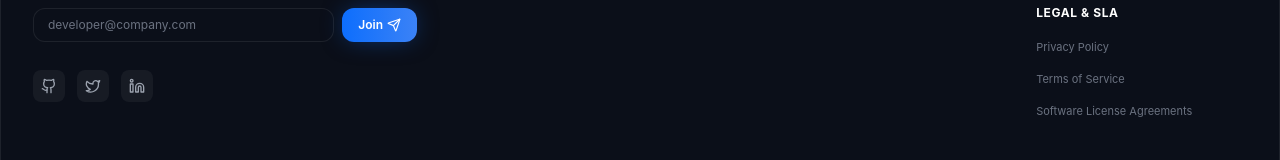
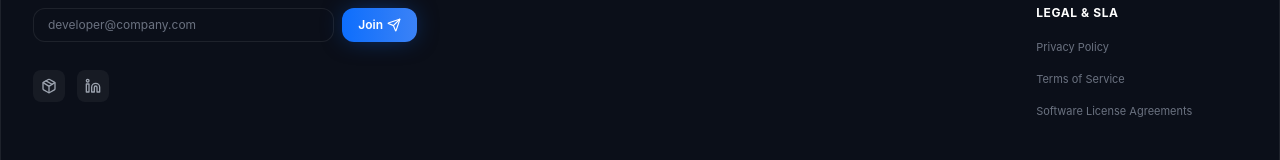
Before and after one commit to aabid-wani/stratametriq-website, a Next.js app: page / in a window 1280 px wide. Shown: the part 3872-4032 px from the top of the page. Built offline with nearby package versions, Linux system fonts and the light colour scheme.

Commit message:
Update footer social icons for NPM and LinkedIn

```diff
--- a/src/components/global/BrandFooter.tsx
+++ b/src/components/global/BrandFooter.tsx
@@ -2,7 +2,7 @@
 
 import React, { useState } from "react";
 import Link from "next/link";
-import { ShieldCheck, Send, Github, Twitter, Linkedin, Terminal, Heart, CheckCircle2 } from "lucide-react";
+import { ShieldCheck, Send, Package, Linkedin, Terminal, Heart, CheckCircle2 } from "lucide-react";
 import { FOOTER_NAVIGATION } from "@/config/brandNavigation";
 
 export default function BrandFooter() {
@@ -74,13 +74,10 @@ export default function BrandFooter() {
 
             {/* Social Links */}
             <div className="flex items-center space-x-3 pt-3 text-gray-400">
-              <a href="https://github.com/aabid-wani" target="_blank" rel="noreferrer" className="p-2 rounded-lg bg-white/5 hover:bg-white/10 hover:text-white transition-colors">
-                <Github className="w-4 h-4" />
+              <a href="https://www.npmjs.com/package/@stratametriq/id-card-designer" target="_blank" rel="noreferrer" className="p-2 rounded-lg bg-white/5 hover:bg-white/10 hover:text-white transition-colors" title="NPM Package">
+                <Package className="w-4 h-4" />
               </a>
-              <a href="https://twitter.com/aabid_wani" target="_blank" rel="noreferrer" className="p-2 rounded-lg bg-white/5 hover:bg-white/10 hover:text-white transition-colors">
-                <Twitter className="w-4 h-4" />
-              </a>
-              <a href="https://www.linkedin.com/in/aabidhussainwani/" target="_blank" rel="noreferrer" className="p-2 rounded-lg bg-white/5 hover:bg-white/10 hover:text-white transition-colors">
+              <a href="https://www.linkedin.com/in/aabid-hussain-56b1b2191/" target="_blank" rel="noreferrer" className="p-2 rounded-lg bg-white/5 hover:bg-white/10 hover:text-white transition-colors" title="LinkedIn">
                 <Linkedin className="w-4 h-4" />
               </a>
             </div>
```
